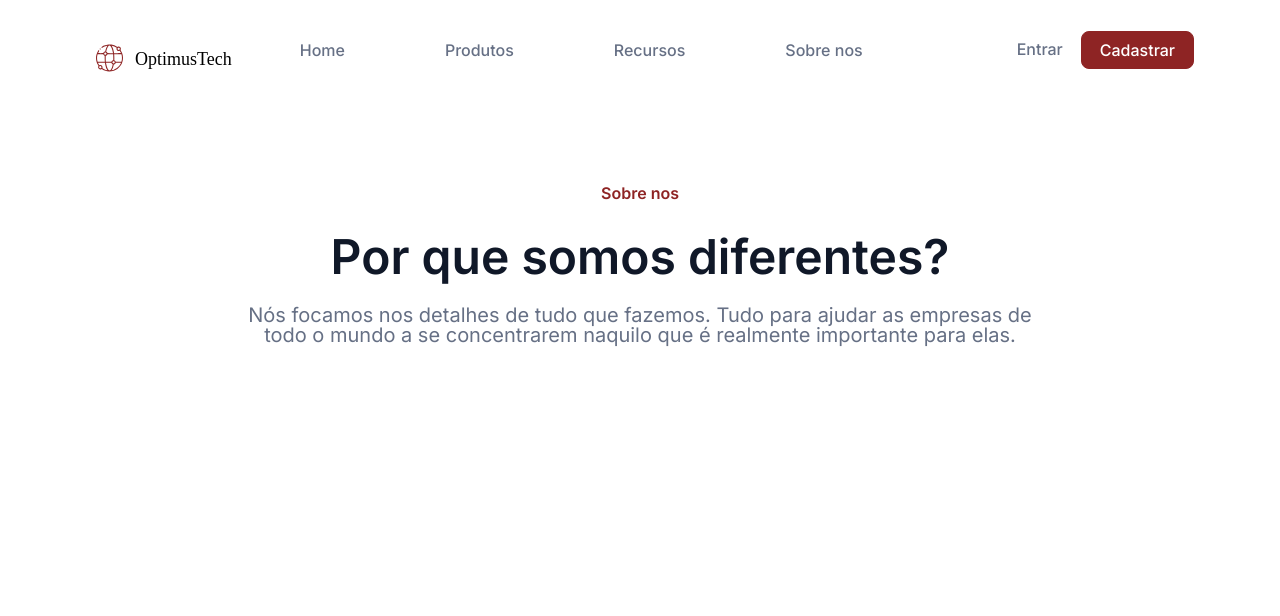
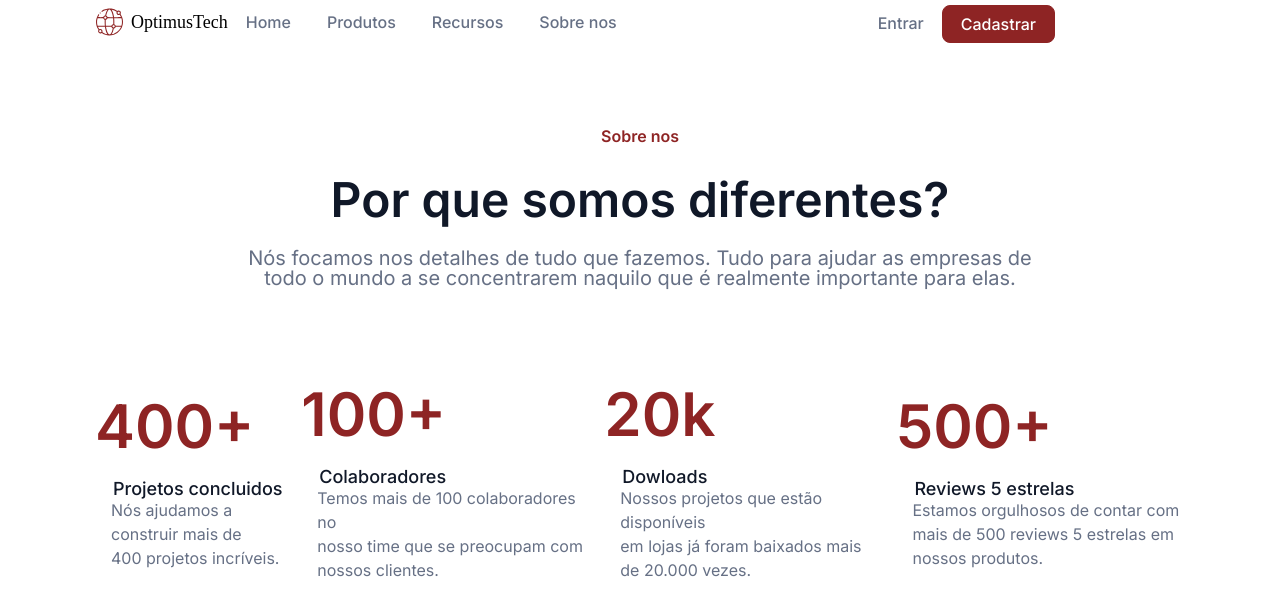
Before and after one commit to laychan25/OptmusTech, a plain HTML site: page index.html in a window 1280 px wide. Drawn offline with Linux system fonts and the light colour scheme.

Commit message:
criando secao

```diff
--- a/index.html
+++ b/index.html
@@ -23,7 +23,7 @@
                 <a class="navegacao__pag" href="#">Sobre nos</a>
 
             </div>
-            <div class="nav">
+            <div class="nave">
                 <a class="navegacao__acesso" href="#">Entrar</a>
                 <a class="navegacao__acesso botao" href="#">Cadastrar</a>
 
@@ -36,10 +36,33 @@
         <p class="cabeçalho__texto">Nós focamos nos detalhes de tudo que fazemos.
              Tudo para ajudar as empresas de <br> todo o mundo
               a se concentrarem naquilo que é realmente importante para elas.</p>
-
-
     </header>
     <main>
+        <section class="container">
+            <div class="container__item">
+                <h2 class="container__titulo">400+</h2>
+                <p class="container__subtitulo">Projetos concluidos</p>
+                <p class="container__texto">Nós ajudamos a construir mais de <br> 400 projetos incríveis.</p>
+            </div>
+            <div class="container__item">
+                <h2 class="container__titulo">100+</h2>
+                <p class="container__subtitulo">Colaboradores</p>
+                <p class="container__texto">Temos mais de 100 colaboradores no <br> nosso time
+                     que se preocupam com nossos clientes.</p>
+            </div>
+            <div class="container__item">
+                                <h2 class="container__titulo">20k</h2>
+                <p class="container__subtitulo">Dowloads</p>
+                <p class="container__texto">Nossos projetos que estão disponíveis <br> em lojas já foram baixados
+                     mais de 20.000 vezes.</p>
+            </div>
+            <div class="container__item">
+                <h2 class="container__titulo">500+</h2>
+                <p class="container__subtitulo">Reviews 5 estrelas</p>
+                <p class="container__texto">Estamos orgulhosos de contar com <br> mais de 500 reviews 5 estrelas em nossos produtos.</p>
+            </div>
+
+        </section>
 
     </main>
 </body>
--- a/syles.css
+++ b/syles.css
@@ -1,9 +1,11 @@
 @import url("./syles/navbar.css");
 @import url("./syles/cabeçalho.css");
+@import url("./syles/seçao.css");
+
 
 :root{
 
-    --fonte-Principal: font-family: 'Inter', sans-serif;
+    --fonte-Principal: font-family: 'Inter';
     --cor-cinza: color: #667085;
     --cor-fundo: backgrond: #ffff;
     --cor-vermelha: color: #8E2424;
--- a/syles/navbar.css
+++ b/syles/navbar.css
@@ -1,3 +1,7 @@
+nav{
+    margin: 30px;
+}
+
 .navegacao{
     display: flex;
     align-items: center;
@@ -9,17 +13,17 @@
     font-weight: 500;
     font-size: 18px;
     align-items: center;
-    margin:1em 1em 0 4px ;
+    text-align: left;
 
 }
 
 .navegacao__img{
-    margin: 1em 0.5em 0 6em ;
+    margin: 0 0.5em 0 6em ;
     align-items: center;
 
 }
 
-.nav{
+.nave{
     display: flex;
     justify-content: center;
     margin: auto;
@@ -31,7 +35,7 @@
     text-decoration: none;
     font-weight: 500;
     color: #667085;
-    margin: 2em;
+
     padding: 10px 18px;
     align-items: center;
 
@@ -45,6 +49,7 @@
     color: #667085;
     padding: 10px 18px;
     gap:8px;
+    margin-top: 5px;
 }
 
 .botao{
@@ -52,6 +57,8 @@
     border: 1px solid #8E2424;
     background: #8E2424;
     color: #ffff;
+    margin-top: 5px;
+    text-align: center;
 
 
 }
--- /dev/null
+++ b/syles/seçao.css
@@ -0,0 +1,44 @@
+main{
+    margin: 45px;
+}
+
+.container{
+    display: flex;
+    margin: 96px 32px 96px 50px ;
+    align-items: center;
+
+
+}
+
+.container__titulo{
+    color: #8E2424;
+    font-family: 'inter';
+    font-weight: 600;
+    font-size: 60px;
+    margin-bottom: 24px;
+    text-align: left;
+
+}
+
+.container__subtitulo{
+   color: #101828;
+   font-family: 'inter';
+   font-weight: 500;
+   font-size: 18px;
+   text-align: left;
+   margin: 0 1em ;
+
+
+}
+
+.container__texto{
+   color: #667085;
+   font-family: 'inter';
+   font-weight: 400;
+   font-size: 16px;
+   line-height: 24px;
+   overflow-wrap: break-word;
+   margin: 0 1em;
+   text-align: left;
+
+}
```
